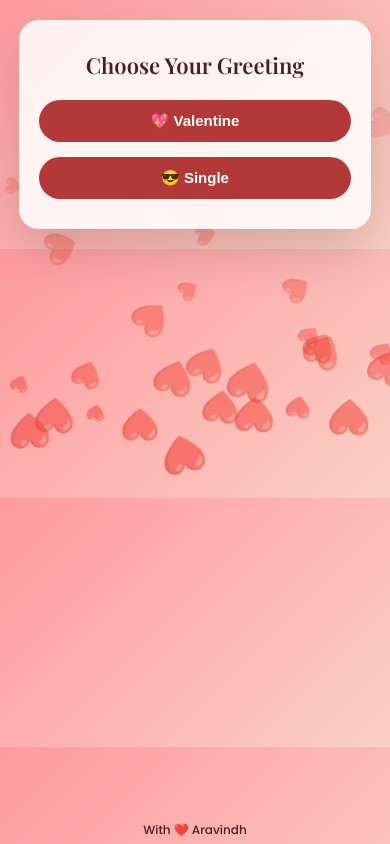
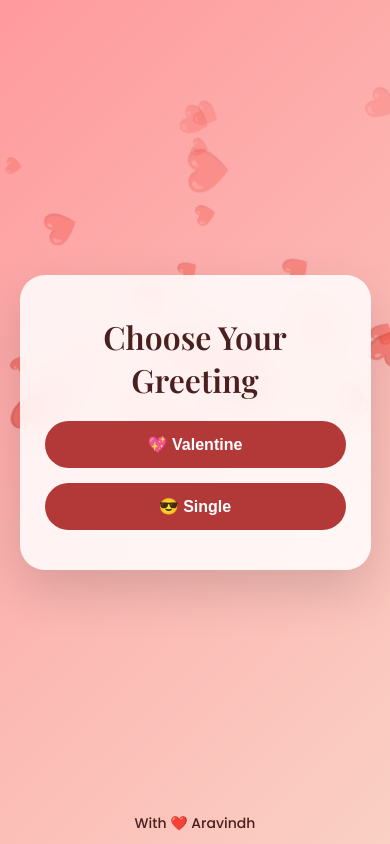
Before and after one commit to Aravindh-vignesh/valentine-card, a plain HTML site: page index.html in a window 390 px wide. Drawn offline with nearby package versions, Linux system fonts and the light colour scheme.

Commit message:
Refactor CSS for improved structure and readability

```diff
--- a/style.css
+++ b/style.css
@@ -178,56 +178,3 @@ footer {
     color: #4a1f1f;
 
 }
-/* ========================= */
-/* MOBILE RESPONSIVE FIX */
-/* ========================= */
-
-@media (max-width: 768px) {
-
-    body {
-        overflow: auto;
-        padding: 20px 10px;
-        height: auto;
-        align-items: flex-start;
-    }
-
-    .container {
-        width: 95%;
-        max-width: 100%;
-    }
-
-    .card {
-        padding: 30px 20px;
-        border-radius: 20px;
-    }
-
-    h1 {
-        font-size: 22px;
-    }
-
-    h2 {
-        font-size: 20px;
-    }
-
-    .quote {
-        font-size: 18px;
-    }
-
-    button {
-        font-size: 15px;
-        padding: 12px;
-    }
-
-    #backBtn {
-        top: 15px;
-        left: 15px;
-        font-size: 13px;
-        padding: 5px 12px;
-    }
-
-    footer {
-        font-size: 12px;
-        bottom: 5px;
-    }
-
-}
```
